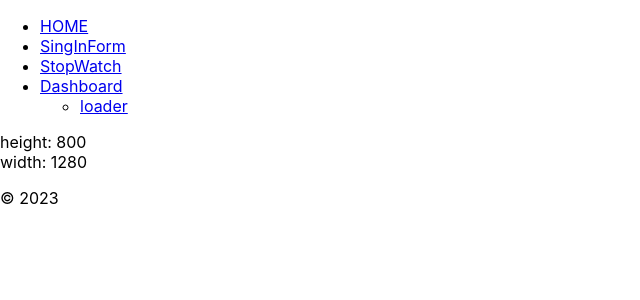
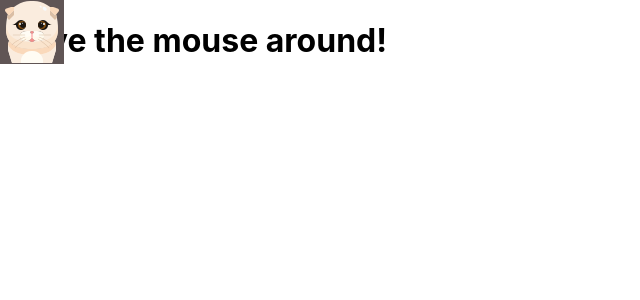
Before and after one commit to novolokova/react-18-01-23, a React (Create React App) app: page / in a window 1280 px wide. Shown: the top 300 px of the page, without its empty margins (0-640 px from the left). Built offline with nearby package versions, Linux system fonts and the light colour scheme.

Commit message:
Add render.props Mause & Cat

```diff
--- a/src/App.js
+++ b/src/App.js
@@ -13,6 +13,7 @@ import WindowSize from "./components/WindowSize";
 import SingInForm from './components/form/SingInForm';
 import StopWatch from './components/StopWatch';
 import Error from './components/Error';
+import MouseTracker from './components/MouseTracker';
 
 
 
@@ -20,34 +21,35 @@ import Error from './components/Error';
 function App() {
   return (
 
-    <>
-    <BrowserRouter>
-    <nav>
-      <ul>
-        <li><NavLink to='/'>HOME</NavLink></li>
-        <li><NavLink to='/sing-in'>SingInForm</NavLink></li>
-        <li><NavLink to='/stop-watch'>StopWatch</NavLink></li>
-        <li><NavLink to='/dash-board'>Dashboard</NavLink>
-          <ul>
-            <li><NavLink to='/dash-board/loader/'>loader</NavLink> </li>
-          </ul>
-        </li>
-      </ul>
-    </nav>
-    <Routes>
-      <Route path="/" element={<WindowSize/>}/>
-      <Route path="/sing-in" element={<SingInForm />}/>
-      <Route path="/stop-watch" element={<StopWatch />}/>
-        <Route path="/dash-board" element={<Dashboard />}>
+    <MouseTracker/>
+    // <>
+    // <BrowserRouter>
+    // <nav>
+    //   <ul>
+    //     <li><NavLink to='/'>HOME</NavLink></li>
+    //     <li><NavLink to='/sing-in'>SingInForm</NavLink></li>
+    //     <li><NavLink to='/stop-watch'>StopWatch</NavLink></li>
+    //     <li><NavLink to='/dash-board'>Dashboard</NavLink>
+    //       <ul>
+    //         <li><NavLink to='/dash-board/loader/'>loader</NavLink> </li>
+    //       </ul>
+    //     </li>
+    //   </ul>
+    // </nav>
+    // <Routes>
+    //   <Route path="/" element={<WindowSize/>}/>
+    //   <Route path="/sing-in" element={<SingInForm />}/>
+    //   <Route path="/stop-watch" element={<StopWatch />}/>
+    //     <Route path="/dash-board" element={<Dashboard />}>
 
-          <Route path="loader" element={<LoaderPage/>}/>
-        </Route>
-      <Route path="*" element={<Error />}/>
-    </Routes>
-    <footer>&copy; 2023</footer>
-    </BrowserRouter>
+    //       <Route path="loader" element={<LoaderPage/>}/>
+    //     </Route>
+    //   <Route path="*" element={<Error />}/>
+    // </Routes>
+    // <footer>&copy; 2023</footer>
+    // </BrowserRouter>
 
-    </>
+    // </>
   )}
 //*********************************************** */
     // МЕНЮ
--- /dev/null
+++ b/src/components/Cat/index.js
@@ -0,0 +1,12 @@
+import React, { Component } from 'react';
+
+class Cat extends Component {
+    render() {
+        const mouse = this.props.mouse;
+        return (
+          <img src="/logo192.png" style={{ position: 'absolute', left: mouse.x, top: mouse.y }} />
+        );
+      }
+    }
+
+export default Cat;
--- /dev/null
+++ b/src/components/Mouse/index.js
@@ -0,0 +1,31 @@
+import React, { Component } from 'react';
+
+class Mouse extends Component {
+    constructor(props) {
+        super(props);
+        this.handleMouseMove = this.handleMouseMove.bind(this);
+        this.state = { x: 0, y: 0 };
+      }
+
+      handleMouseMove(event) {
+        this.setState({
+          x: event.clientX,
+          y: event.clientY
+        });
+      }
+
+      render() {
+        return (
+          <div style={{ height: '100vh' }} onMouseMove={this.handleMouseMove}>
+
+            {/*
+              Instead of providing a static representation of what <Mouse> renders,
+              use the `render` prop to dynamically determine what to render.
+            */}
+            {this.props.render(this.state)}
+          </div>
+        );
+      }
+    }
+
+export default Mouse;
--- /dev/null
+++ b/src/components/MouseTracker/index.js
@@ -0,0 +1,18 @@
+import React, { Component } from 'react';
+import Mouse from '../Mouse';
+import Cat from '../Cat';
+
+class MouseTracker extends Component {
+  render() {
+    return (
+      <div>
+        <h1>Move the mouse around!</h1>
+        <Mouse render={mouse => (
+          <Cat mouse={mouse} />
+        )}/>
+      </div>
+    );
+  }
+}
+
+export default MouseTracker;
--- a/src/components/UserSection/index.jsx
+++ b/src/components/UserSection/index.jsx
@@ -52,6 +52,8 @@ class UserSection extends Component {
     });
   };
 
+
+
   render() {
     const { users } = this.state;
     return (
```
